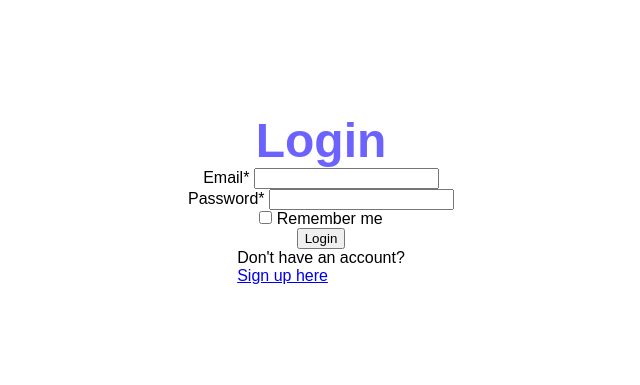
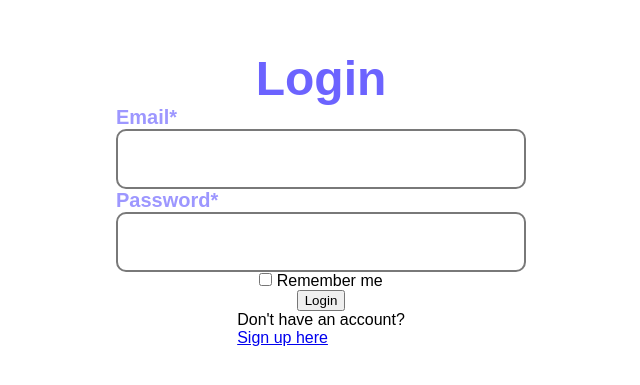
Before and after one commit to lejaaa/2-0-, a plain HTML site: page index.html in a window 1280 px wide. Shown: the part 201-586 px from the top of the page, without its empty margins (319-959 px from the left). Drawn offline with Linux system fonts and the light colour scheme.

Commit message:
pievienojam css steles

```diff
--- a/index.html
+++ b/index.html
@@ -10,14 +10,14 @@
     <form class="forma">
         <h1 class="virsraksts">Login</h1>
 
-        <div>
-            <label for="email" class="email">Email*</label>
-            <input type="text" id="email">
+        <div class="inputContainer">
+            <label for="email" class="inputLabel">Email*</label>
+            <input type="text" id="email" class="inputLauks">
         </div>
 
-        <div>
-            <label for="password" class="password">Password*</label>
-            <input type="text" id="password">
+        <div class="inputContainer">
+            <label for="password" class="inputLabel">Password*</label>
+            <input type="text" id="password" class="inputLauks">
         </div>
 
         <div>
--- a/style.css
+++ b/style.css
@@ -21,12 +21,34 @@ body {
     display: flex;
     flex-direction: column;
     align-items: center;
+    width: 410px;
 }
 
-.email{
-
+.inputLabel{
+    color: #9D97FF;
+    font-size: 20px;
+    font-weight: bold;
 }
 
-.password{
+.inputContainer{
+    display: flex;
+    flex-direction: column;
+    width: 100%;
+}
 
+.inputLauks{
+    height: 60px;
+    border: 2px solid #797979;
+    border-radius: 10px;
 }
+
+.checkbox{
+    height: 20px;
+    width: 20px;
+}
+
+rememberMe{
+    font-size: 20px;
+    font-weight: bold;
+    color: #7A7A7A;
+}
```
